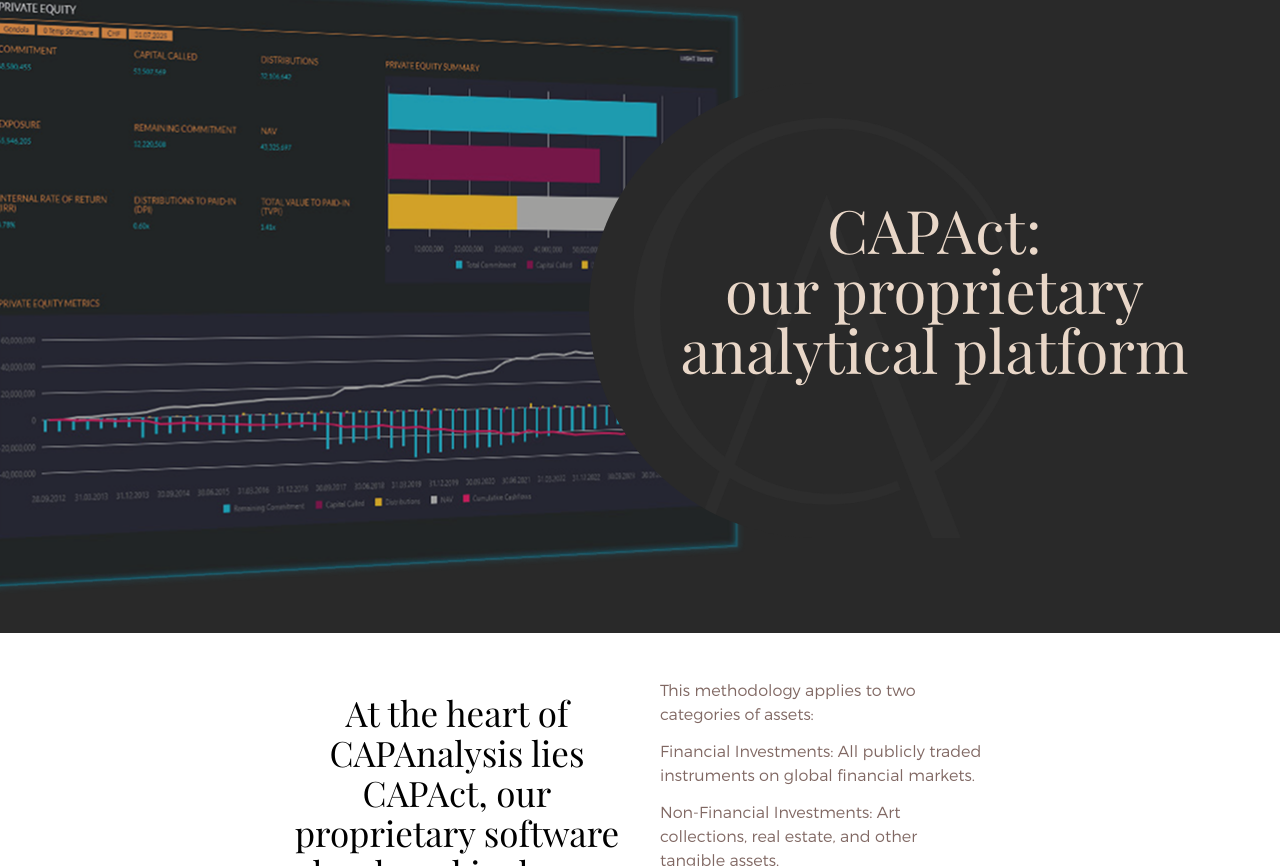
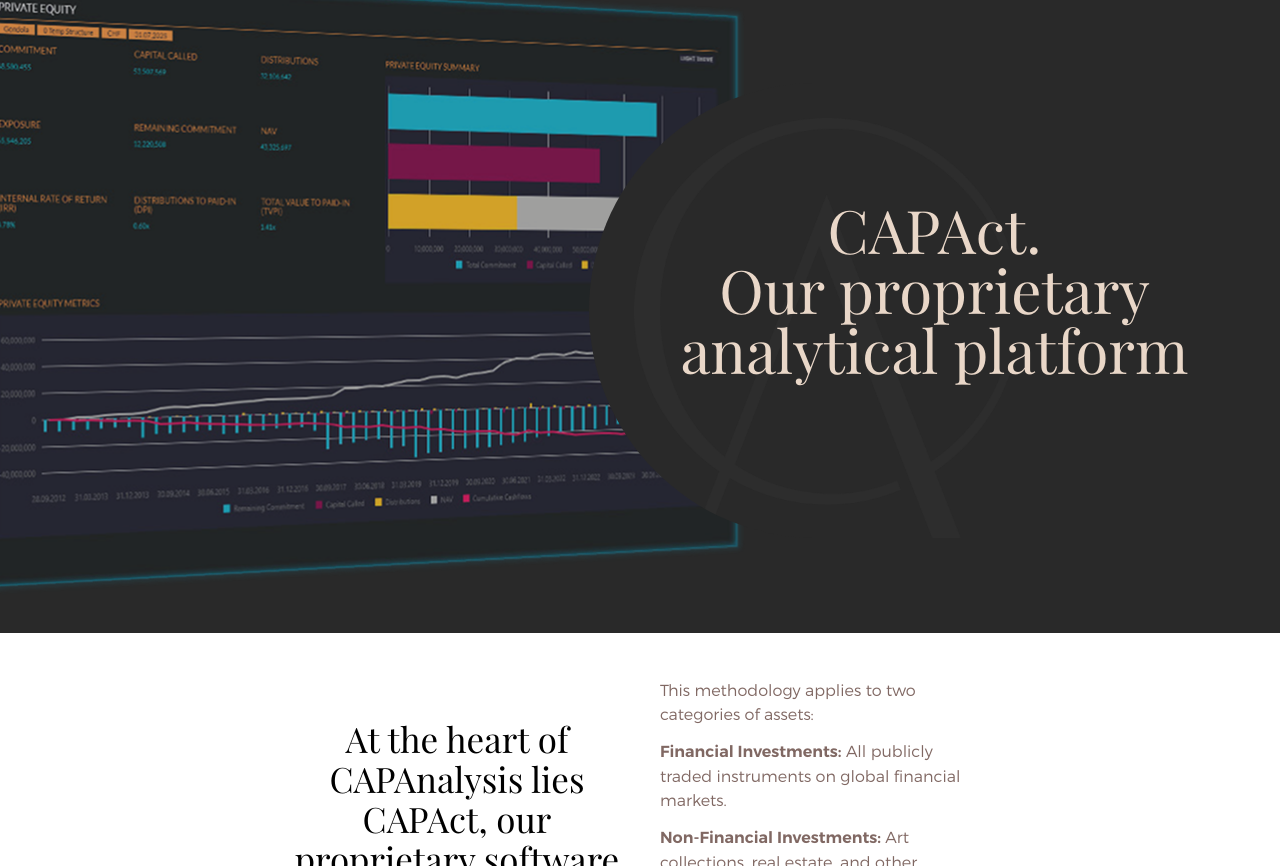
Before and after one commit to pierre-debruyne/CapAnalysis, a Next.js app: page /capact-innovation-software-performance-investments in a window 1280 px wide. Shown: the part 154-1020 px from the top of the page. Built offline with nearby package versions, Linux system fonts and the light colour scheme.

Commit message:
feat(seo): add metadata for all page

```diff
--- a/src/app/capact-innovation-software-performance-investments/page.tsx
+++ b/src/app/capact-innovation-software-performance-investments/page.tsx
@@ -1,5 +1,11 @@
 import Footer from "@/components/common/Footer";
 import Hero from "@/components/common/Hero";
+import { Metadata } from "next";
+
+export const metadata: Metadata = {
+  title: "CAPAct | CAPANALYSIS",
+  description: "Advanced software solutions for portfolio consolidation, financial analysis, and forensic investigations, empowering private clients and legal experts with precise, reliable tools.",
+};
 
 export default function CapactInnovationSoftwarePerformanceInvestments() {
   return (
@@ -7,9 +13,8 @@ export default function CapactInnovationSoftwarePerformanceInvestments() {
       <Hero
         imgSrc="/assets/images/hero_capact.png"
         imgAlt=""
-        title={`CAPAct:\n  our proprietary\n analytical platform`}
+        title={`CAPAct.\n Our proprietary\n analytical platform`}
       />
-
       <div className="pt-[45px] pb-[55px]">
         <div className="lg:max-w-[692px] mx-auto flex flex-col lg:flex-row gap-[40px] px-[50px] lg:p-0">
           <div className="font-normal font-serif text-[35px] lg:w-1/2 text-center flex flex-col justify-end">
@@ -31,12 +36,12 @@ export default function CapactInnovationSoftwarePerformanceInvestments() {
           <div className="font-light font-sans text-[#806863] text-[16px] lg:w-1/2 flex gap-[13px] flex-col">
             <p>This methodology applies to two categories of assets:</p>
             <p>
-              Financial Investments: All publicly traded instruments on global
-              financial markets.
+              <span className="font-semibold">Financial Investments:</span> All
+              publicly traded instruments on global financial markets.
             </p>
             <p>
-              Non-Financial Investments: Art collections, real estate, and other
-              tangible assets.
+              <span className="font-semibold">Non-Financial Investments:</span>{" "}
+              Art collections, real estate, and other tangible assets.
             </p>
             <p>
               CAPAct consolidates and standardizes your entire investment
--- a/src/app/forensic-financial-analysis/page.tsx
+++ b/src/app/forensic-financial-analysis/page.tsx
@@ -1,6 +1,12 @@
 import Footer from "@/components/common/Footer";
 import Hero from "@/components/common/Hero";
 import InfoBlock from "@/components/common/InfoBlock";
+import { Metadata } from "next";
+
+export const metadata: Metadata = {
+  title: "Forensic financial analysis | CAPANALYSIS",
+  description: "Forensic financial analysis experts delivering thorough investigations, fraud detection, and independent reports for legal disputes and financial compliance.",
+};
 
 export default function ForensicFinancialAnalysis() {
   return (
--- a/src/app/layout.tsx
+++ b/src/app/layout.tsx
@@ -5,7 +5,7 @@ import "./globals.css";
 
 export const metadata: Metadata = {
   title: "CAPANALYSIS | Your Wealth Your Terms",
-  description: "",
+  description: "Experts in portfolio consolidation, financial analysis, and forensic expertise for private clients in civil and criminal cases.",
 };
 
 export default function RootLayout({ children }: { children: React.ReactNode }) {
--- a/src/app/page.tsx
+++ b/src/app/page.tsx
@@ -2,8 +2,14 @@ import Footer from "@/components/common/Footer";
 import Hero from "@/components/common/Hero";
 import InfoBlock from "@/components/common/InfoBlock";
 import Button from "@/components/ui/Button";
+import { Metadata } from "next";
 import Image from "next/image";
 import Link from "next/link";
+
+export const metadata: Metadata = {
+  title: "CAPANALYSIS | Your Wealth Your Terms",
+  description: "Experts in portfolio consolidation, financial analysis, and forensic expertise for private clients in civil and criminal cases.",
+};
 
 export default function Home() {
   return (
--- a/src/app/portfolio-monitoring-&-mentorship/page.tsx
+++ b/src/app/portfolio-monitoring-&-mentorship/page.tsx
@@ -1,6 +1,12 @@
 import Footer from "@/components/common/Footer";
 import Hero from "@/components/common/Hero";
 import InfoBlock from "@/components/common/InfoBlock";
+import { Metadata } from "next";
+
+export const metadata: Metadata = {
+  title: "Portfolio monitoring | CAPANALYSIS",
+  description: "Consolidation and strategic oversight for private portfolios with subscription oversight, performance analysis, and suitability testing.",
+};
 
 export default function PortfolioMonitoringMentorship() {
   return (
--- a/src/app/team/page.tsx
+++ b/src/app/team/page.tsx
@@ -1,6 +1,12 @@
 import Footer from "@/components/common/Footer";
 import Profil from "@/components/common/Profil";
+import { Metadata } from "next";
 import React from "react";
+
+export const metadata: Metadata = {
+  title: "The Team | CAPANALYSIS",
+  description: "Meet our expert team specializing in portfolio consolidation, financial analysis, and forensic investigations, dedicated to delivering precise, trustworthy solutions for private clients and legal cases.",
+};
 
 export default function Team() {
   return (
```
